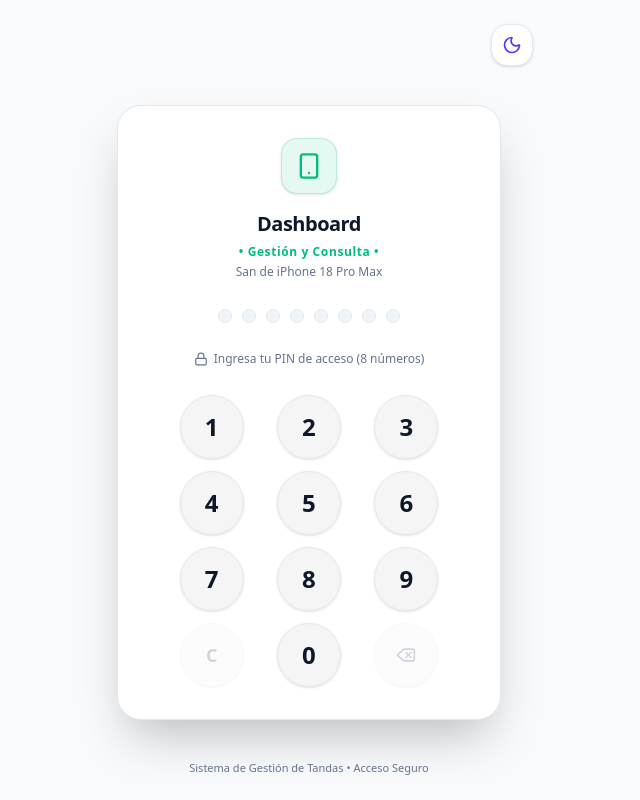
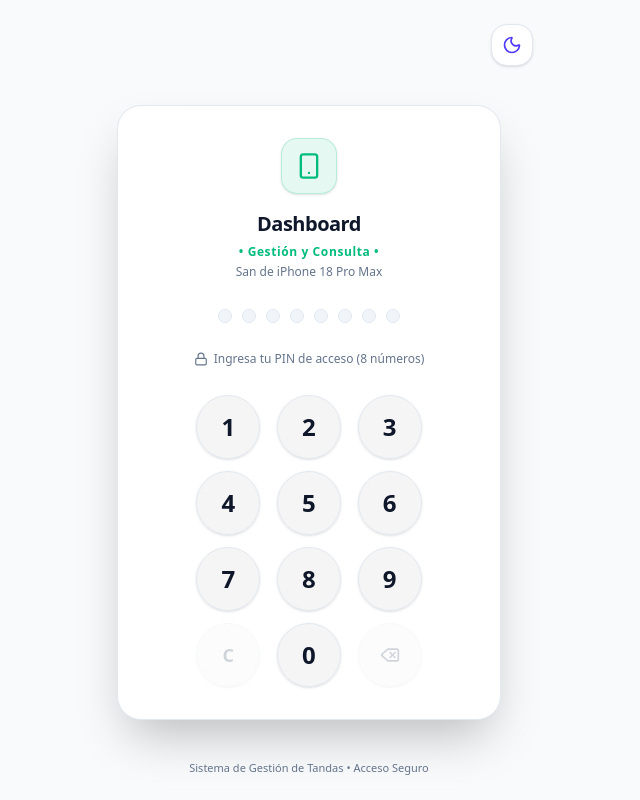
Before and after one commit to christianmed/san-iphone-2026, a Next.js app: page / in a window 1280 px wide. Shown: the whole page, without its empty margins (331-971 px from the left). Built offline with nearby package versions, Linux system fonts and the light colour scheme.

Commit message:
style(keypad): reducir espacio entre botones circulares a proporciones nativas de dial

```diff
--- a/components/NumericKeypadLogin.jsx
+++ b/components/NumericKeypadLogin.jsx
@@ -173,7 +173,7 @@ export default function NumericKeypadLogin({ onLoginSuccess, theme, toggleTheme
           </div>
 
           {/* Teclado Numérico (Grid 3x4) */}
-          <div className="grid grid-cols-3 gap-2.5 sm:gap-3 max-w-[260px] sm:max-w-[280px] mx-auto">
+          <div className="grid grid-cols-3 gap-2.5 sm:gap-3 max-w-[210px] sm:max-w-[230px] mx-auto">
             {[1, 2, 3, 4, 5, 6, 7, 8, 9].map((num) => (
               <button
                 key={num}
```
